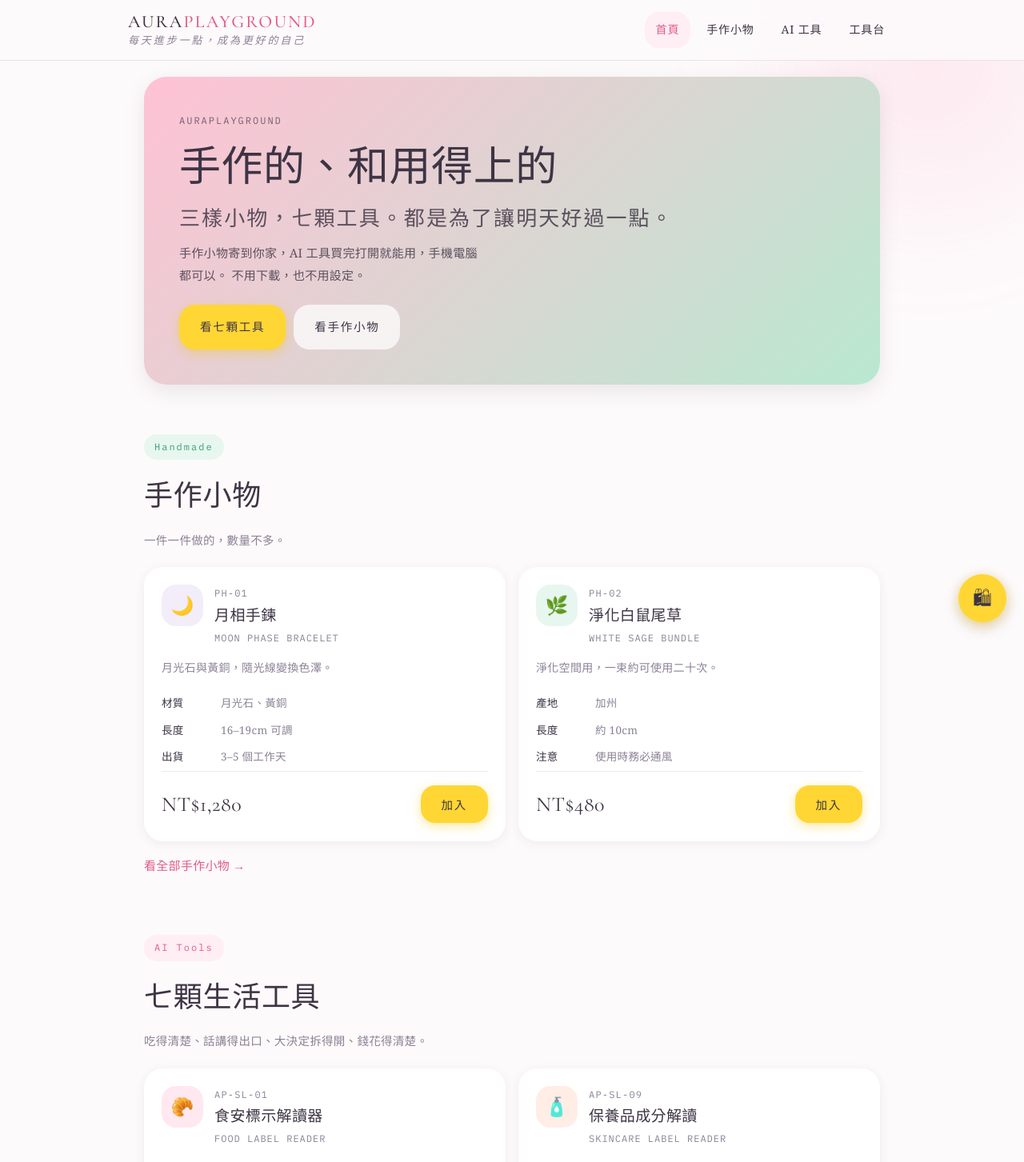
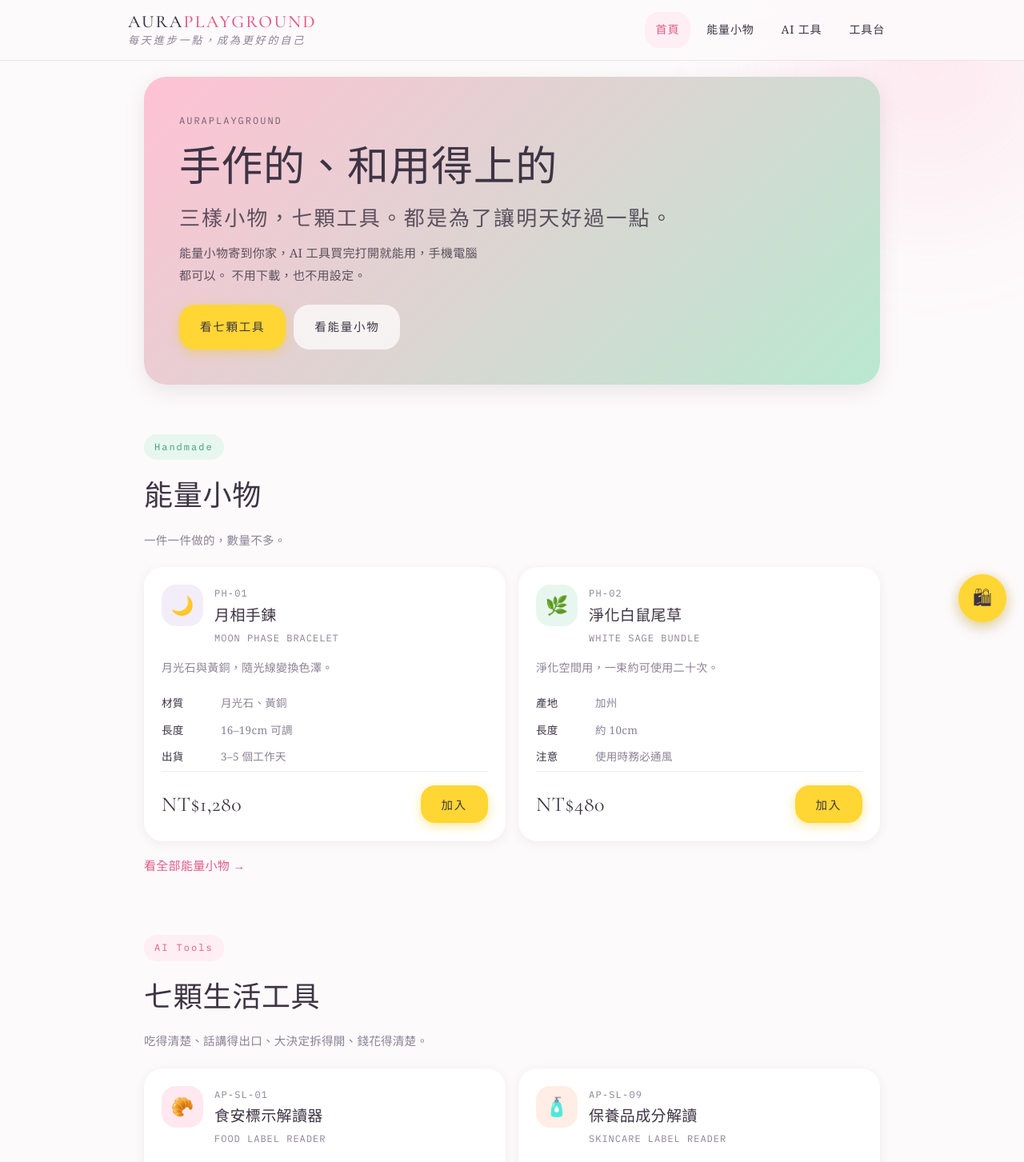
Before and after one commit to zonajenny-byte/myshop, a React (Vite) app: page / in a window 1280 px wide. Shown: the top 1453 px of the page at 80% size. Built offline with nearby package versions, Linux system fonts and the light colour scheme; no server answers.

Commit message:
change shop name

```diff
--- a/src/App.jsx
+++ b/src/App.jsx
@@ -21,7 +21,7 @@ function Header() {
         </Link>
         <nav>
           <NavLink to="/" end className={({ isActive }) => (isActive ? "on" : "")}>首頁</NavLink>
-          <NavLink to="/shop" className={({ isActive }) => (isActive ? "on" : "")}>手作小物</NavLink>
+          <NavLink to="/shop" className={({ isActive }) => (isActive ? "on" : "")}>能量小物</NavLink>
           <NavLink to="/skills" className={({ isActive }) => (isActive ? "on" : "")}>AI 工具</NavLink>
           <NavLink to="/tools" className={({ isActive }) => (isActive ? "on" : "")}>工具台</NavLink>
         </nav>
@@ -55,7 +55,7 @@ function Footer() {
 }
 
 export default function App() {
-  // 一開始就把手作小物清單拉進來，購物袋才能正確解析商品 ID，
+  // 一開始就把能量小物清單拉進來，購物袋才能正確解析商品 ID，
   // 不用等到 Home 或 Shop 頁面先渲染過一次。
   useEffect(() => { fetchPhysical(); }, []);
 
--- a/src/data/catalog.js
+++ b/src/data/catalog.js
@@ -246,7 +246,7 @@ export const COMING_SOON = [
 ];
 
 /**
- * 手作小物在這裡的是「種子資料」，第一次啟動時會拿來當預設值。
+ * 能量小物在這裡的是「種子資料」，第一次啟動時會拿來當預設值。
  * 實際上架、改價、下架，之後都在 /admin 後台做，不會回來改這個檔案。
  * 真正的商品清單（含後台新增的）在 src/lib/products.js。
  */
--- a/src/pages/Admin.jsx
+++ b/src/pages/Admin.jsx
@@ -95,7 +95,7 @@ export default function Admin() {
       <section>
         <div className="hero">
           <div className="tag">後台</div>
-          <h1>上架新商品<em>手作小物專用，AI 工具的商品清單不在這裡改</em></h1>
+          <h1>上架新商品<em>能量小物專用，AI 工具的商品清單不在這裡改</em></h1>
         </div>
         <div className="card" style={{ maxWidth: 420 }}>
           <div className="flabel">後台密碼</div>
@@ -119,7 +119,7 @@ export default function Admin() {
     <section>
       <div className="hero">
         <div className="tag">後台 · {products.length} 件上架中</div>
-        <h1>手作小物管理<em>加、改、下架，客人立刻看得到</em></h1>
+        <h1>能量小物管理<em>加、改、下架，客人立刻看得到</em></h1>
         <div style={{ display: "flex", gap: 10, marginTop: 18, flexWrap: "wrap" }}>
           <button className="credit" onClick={signOut}>登出</button>
           {DEMO && <button className="credit" onClick={resetDemoData}>還原範例資料</button>}
--- a/src/pages/Home.jsx
+++ b/src/pages/Home.jsx
@@ -14,23 +14,23 @@ export default function Home() {
           <em>三樣小物，七顆工具。都是為了讓明天好過一點。</em>
         </h1>
         <p>
-          手作小物寄到你家，AI 工具買完打開就能用，手機電腦都可以。
+          能量小物寄到你家，AI 工具買完打開就能用，手機電腦都可以。
           不用下載，也不用設定。
         </p>
         <div className="hero-cta">
           <Link to="/skills">看七顆工具</Link>
-          <Link to="/shop" className="ghost">看手作小物</Link>
+          <Link to="/shop" className="ghost">看能量小物</Link>
         </div>
       </section>
 
       <section>
         <span className="pill mint">Handmade</span>
-        <h2>手作小物</h2>
+        <h2>能量小物</h2>
         <p className="sub">一件一件做的，數量不多。</p>
         <div className="grid">
           {physical.slice(0, 2).map((p) => <ProductCard key={p.id} p={{ ...p, kind: "physical" }} />)}
         </div>
-        <p style={{ marginTop: 16 }}><Link to="/shop">看全部手作小物 →</Link></p>
+        <p style={{ marginTop: 16 }}><Link to="/shop">看全部能量小物 →</Link></p>
       </section>
 
       <section>
--- a/src/pages/Shop.jsx
+++ b/src/pages/Shop.jsx
@@ -6,7 +6,7 @@ export default function Shop() {
   return (
     <section>
       <span className="pill mint">Handmade</span>
-      <h2>手作小物</h2>
+      <h2>能量小物</h2>
       <p className="sub">
         一件一件做的，數量不多。下單後 3–5 個工作天出貨，
         單筆實體商品滿 NT$2,000 免運。
```
Also changed, not shown: src/lib/products.js, 1 other file (tests, documents, lock files or other folders).
